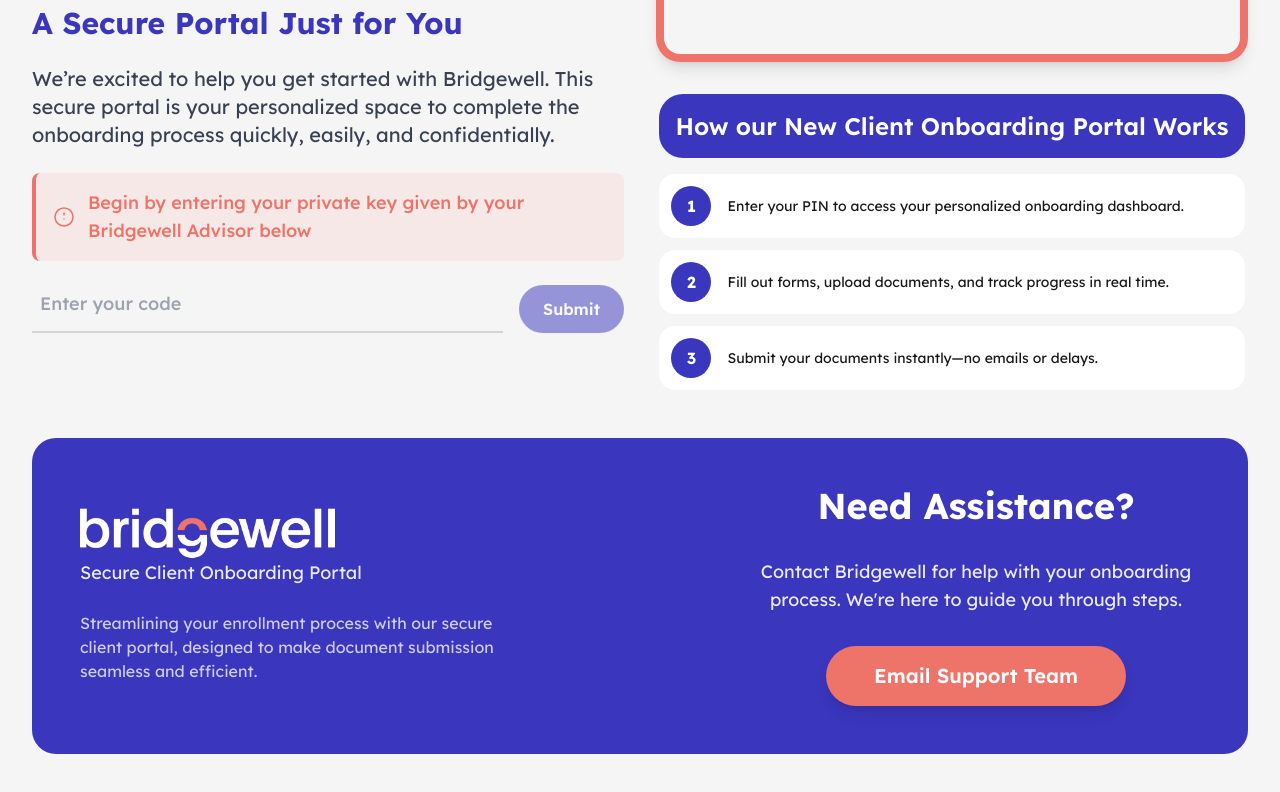
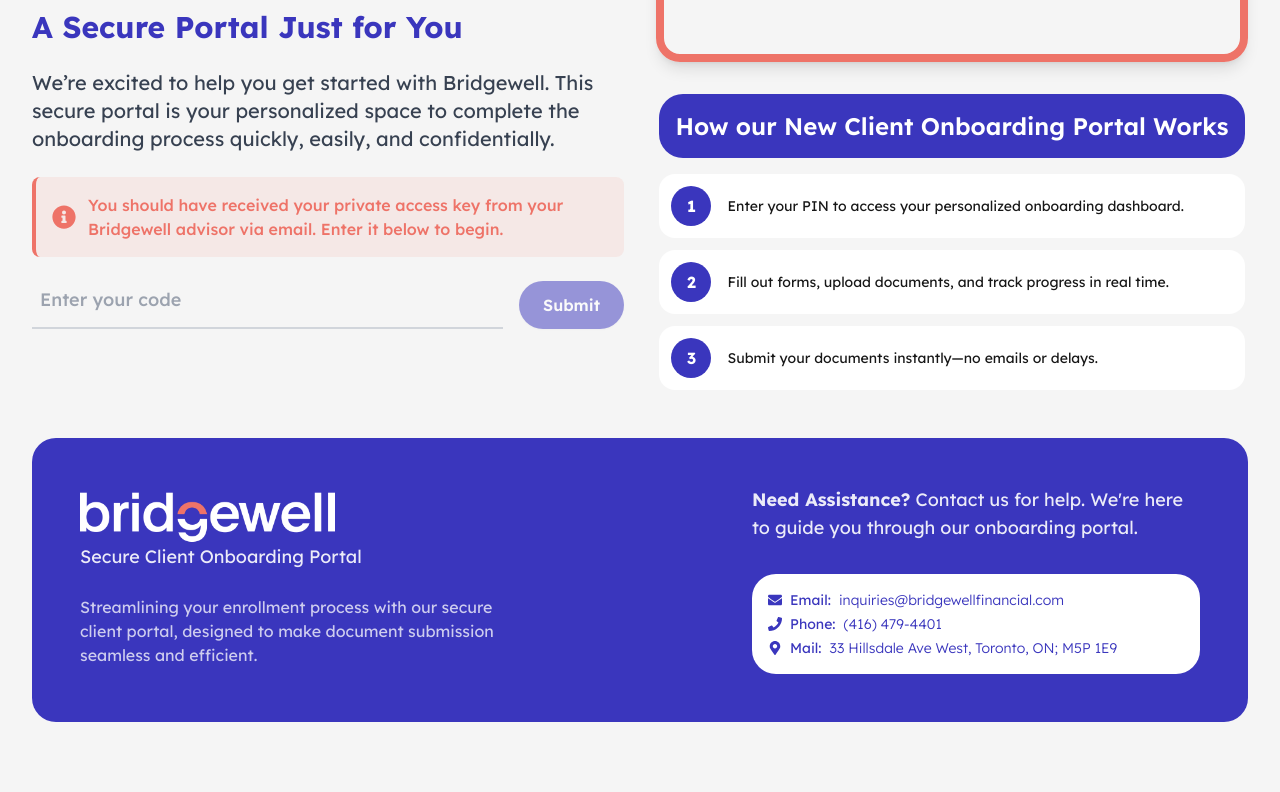
Before and after one commit to FuJacob/bridgewell-onboard, a Next.js app in the folder frontend/: page / in a window 1280 px wide. Shown: the part 396-1188 px from the top of the page. After the commit the page ends 1166 px from the top, so only its background shows below. Built offline with nearby package versions, Linux system fonts and the light colour scheme; no server answers; grey boxes are pictures that could not be loaded.

Commit message:
landing page changes

```diff
--- a/frontend/package.json
+++ b/frontend/package.json
@@ -17,6 +17,7 @@
     "next": "^15.3.4",
     "react": "^19.0.0",
     "react-dom": "^19.0.0",
+    "react-icons": "^5.5.0",
     "uuid": "^11.1.0",
     "vercel": "^32.0.1"
   },
--- a/frontend/src/components/layout/Footer.tsx
+++ b/frontend/src/components/layout/Footer.tsx
@@ -1,6 +1,6 @@
 import React from "react";
-import Link from "next/link";
 import Image from "next/image";
+import { FaEnvelope, FaPhone, FaMapMarkerAlt } from "react-icons/fa";
 const Footer = () => {
   return (
     <footer className="my-6 md:my-12 text-white rounded-3xl p-6 md:p-12 text-sm sm:text-base md:text-lg flex flex-col lg:flex-row bg-primary justify-between items-center gap-8 lg:gap-12">
@@ -25,19 +25,27 @@
       </div>
 
       <div className="flex flex-col items-center space-y-6 md:space-y-8">
-        <h2 className="text-xl sm:text-2xl md:text-3xl lg:text-4xl font-bold text-center">
-          Need Assistance?
-        </h2>
-        <p className="text-sm sm:text-base md:text-lg opacity-90 text-center max-w-md leading-relaxed">
-          Contact Bridgewell for help with your onboarding process. We&apos;re
-          here to guide you through steps.
+        <p className="text-sm sm:text-base md:text-lg opacity-90 max-w-md leading-relaxed">
+          <span className="font-bold text-center">Need Assistance?</span>{" "}
+          Contact us for help. We&apos;re here to guide you through our
+          onboarding portal.
         </p>
-        <Link
-          href="mailto:support@bridgewell.com"
-          className="bg-secondary hover:bg-opacity-90 rounded-full text-white px-6 sm:px-8 md:px-12 py-3 md:py-4 text-base sm:text-lg md:text-xl font-semibold text-center transition-all duration-200 shadow-lg hover:shadow-xl"
-        >
-          Email Support Team
-        </Link>
+        <div className="space-y-1 text-center lg:text-left w-full bg-white rounded-3xl p-4 text-primary font-light">
+          <p className="flex items-center text-sm">
+            <FaEnvelope className="mr-2" />
+            <strong className="mr-2">Email:</strong>{" "}
+            inquiries@bridgewellfinancial.com
+          </p>
+          <p className="flex items-center text-sm">
+            <FaPhone className="mr-2" />
+            <strong className="mr-2">Phone:</strong> (416) 479-4401
+          </p>
+          <p className="flex items-center text-sm">
+            <FaMapMarkerAlt className="mr-2" />
+            <strong className="mr-2">Mail:</strong> 33 Hillsdale Ave West,
+            Toronto, ON; M5P 1E9
+          </p>
+        </div>
       </div>
     </footer>
   );
--- a/frontend/src/components/pages/Landing.tsx
+++ b/frontend/src/components/pages/Landing.tsx
@@ -3,6 +3,7 @@
 import React, { useState } from "react";
 import Image from "next/image";
 import { useRouter } from "next/navigation";
+import { FaInfoCircle } from "react-icons/fa";
 
 const PROCESS_STEPS = [
   {
@@ -103,34 +104,12 @@
 
         {/* Instructions */}
         <aside className="flex items-center bg-secondary/10 border-l-4 border-secondary rounded-lg p-4 mt-8 md:mt-16">
-          <svg
-            xmlns="http://www.w3.org/2000/svg"
-            fill="none"
-            viewBox="0 0 24 24"
-            strokeWidth={1.5}
-            stroke="currentColor"
+          <FaInfoCircle
             className="w-6 h-6 text-secondary flex-shrink-0"
             aria-hidden="true"
-          >
-            <circle
-              cx="12"
-              cy="12"
-              r="9"
-              stroke="currentColor"
-              strokeWidth="1.5"
-              fill="none"
-            />
-            <path
-              stroke="currentColor"
-              strokeWidth="1.5"
-              strokeLinecap="round"
-              strokeLinejoin="round"
-              d="M12 8v2m0 4h.01"
-            />
-          </svg>
-          <p className="ml-3 text-sm sm:text-base md:text-lg text-secondary font-medium">
-            Begin by entering your private key given by your Bridgewell Advisor
-            below
+          />
+          <p className="ml-3 text-secondary font-medium">
+            You should have received your private access key from your Bridgewell advisor via email. Enter it below to begin.
           </p>
         </aside>
 
```
Also changed, not shown: 1 other file (tests, documents, lock files or other folders).
